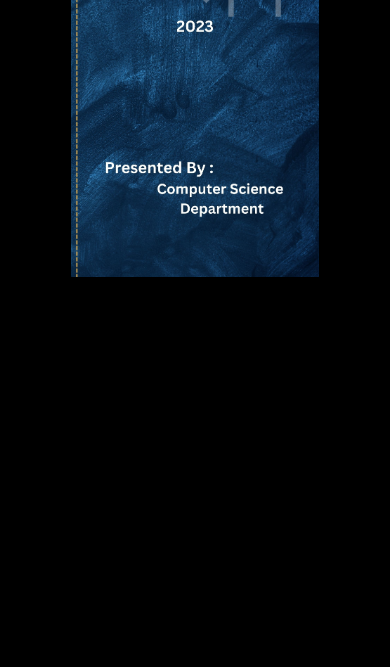
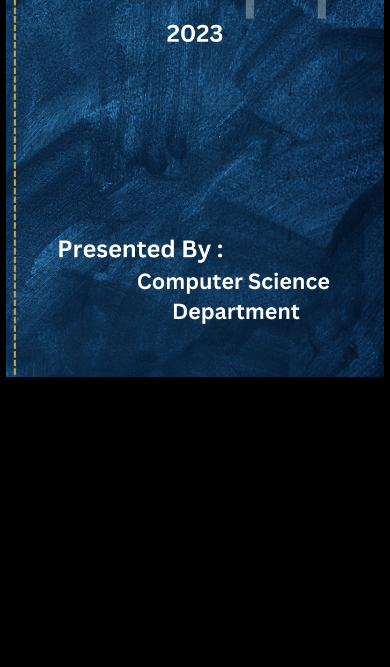
Before and after one commit to Ronit-Banerjee-78/invitation.github.io, a plain HTML site: page index.html in a window 390 px wide. Shown: the part 177-844 px from the top of the page. Drawn offline with Linux system fonts and the light colour scheme; a web font is replaced by a local one.

Commit message:
Update style.css

```diff
--- a/style.css
+++ b/style.css
@@ -97,8 +97,8 @@ body {
       .main {
         position: relative;
         margin: 15px 0;
-        width: 250px;
-        height: 340px;
+        width: 380px;
+        height: 440px;
         background: #fff;
         transform-style: preserve-3d;
         transform: perspective(1000px);
```
